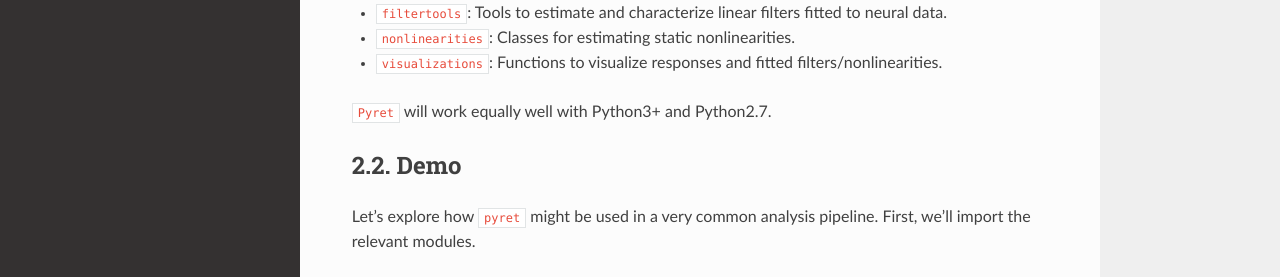
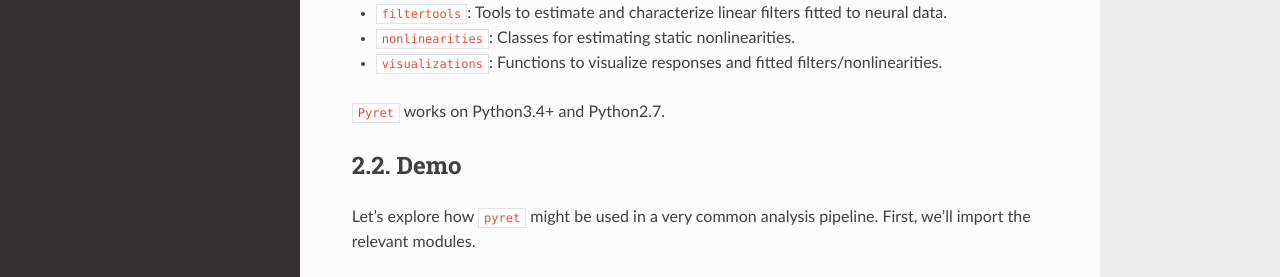
Before and after one commit to baccuslab/pyret, a Sphinx documentation site: the page built from docs/quickstart.rst, in a window 1280 px wide and 900 px high. Shown: the part 435-712 px from the top of the window. Built offline with Sphinx 7.4.7 and the Read the Docs theme 2.0.0, drawn with Linux system fonts in a browser that asks for light colours.

Commit message:
Removes 3.3

```diff
--- a/docs/install.rst
+++ b/docs/install.rst
@@ -14,7 +14,7 @@ The fastest way to install is by grabbing the code from Github:
     $ python setup.py install
 
 
-Pyret supports Python2.7+ and Python3.0+.
+Pyret supports Python2.7 and Python3.4+.
 
 Dependencies
 ------------
--- a/docs/quickstart.rst
+++ b/docs/quickstart.rst
@@ -18,7 +18,7 @@ in response to an input.
 - ``nonlinearities``: Classes for estimating static nonlinearities.
 - ``visualizations``: Functions to visualize responses and fitted filters/nonlinearities.
 
-``Pyret`` will work equally well with Python3+ and Python2.7.
+``Pyret`` works on Python3.4+ and Python2.7.
 
 Demo
 ----
```
Also changed, not shown: .travis.yml.
